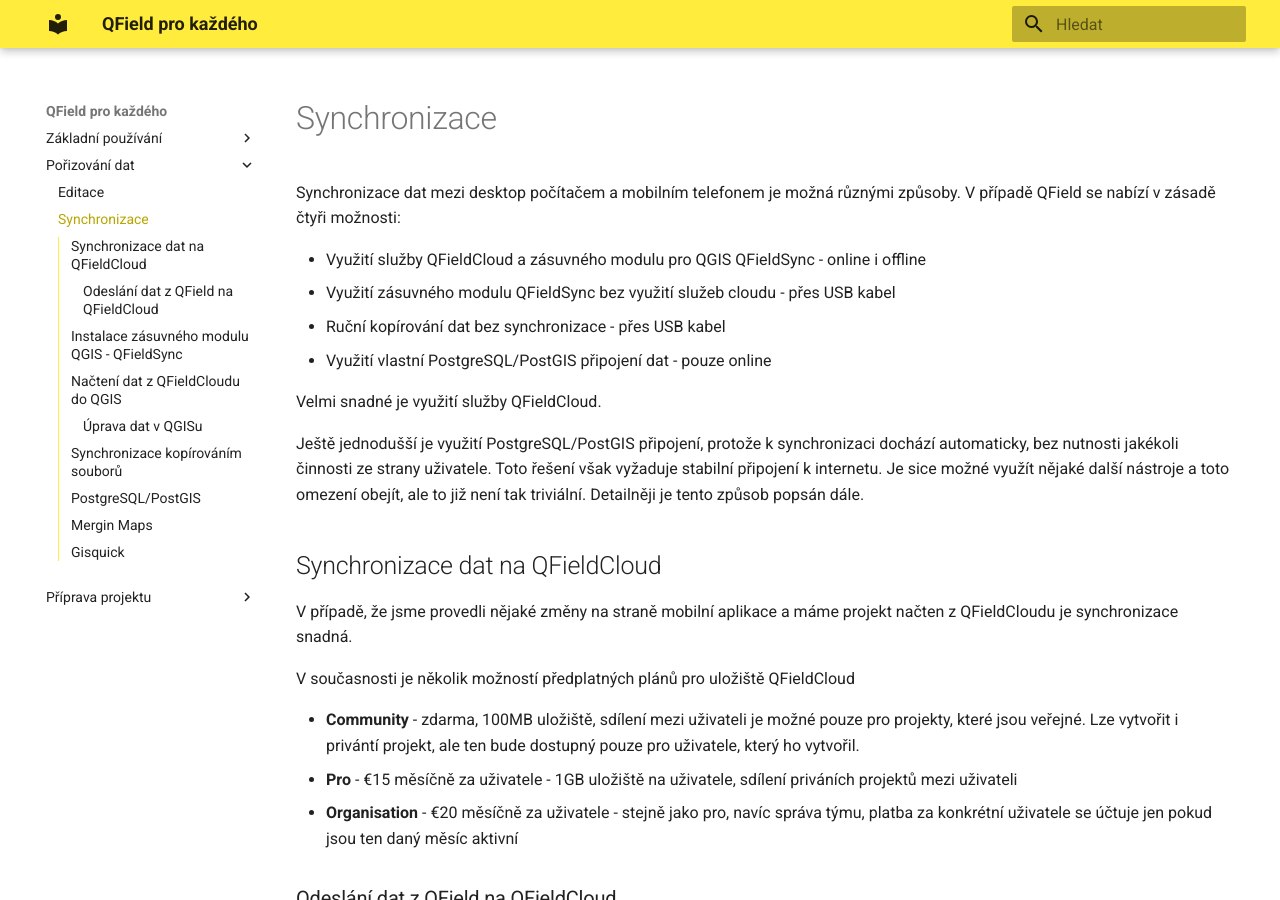
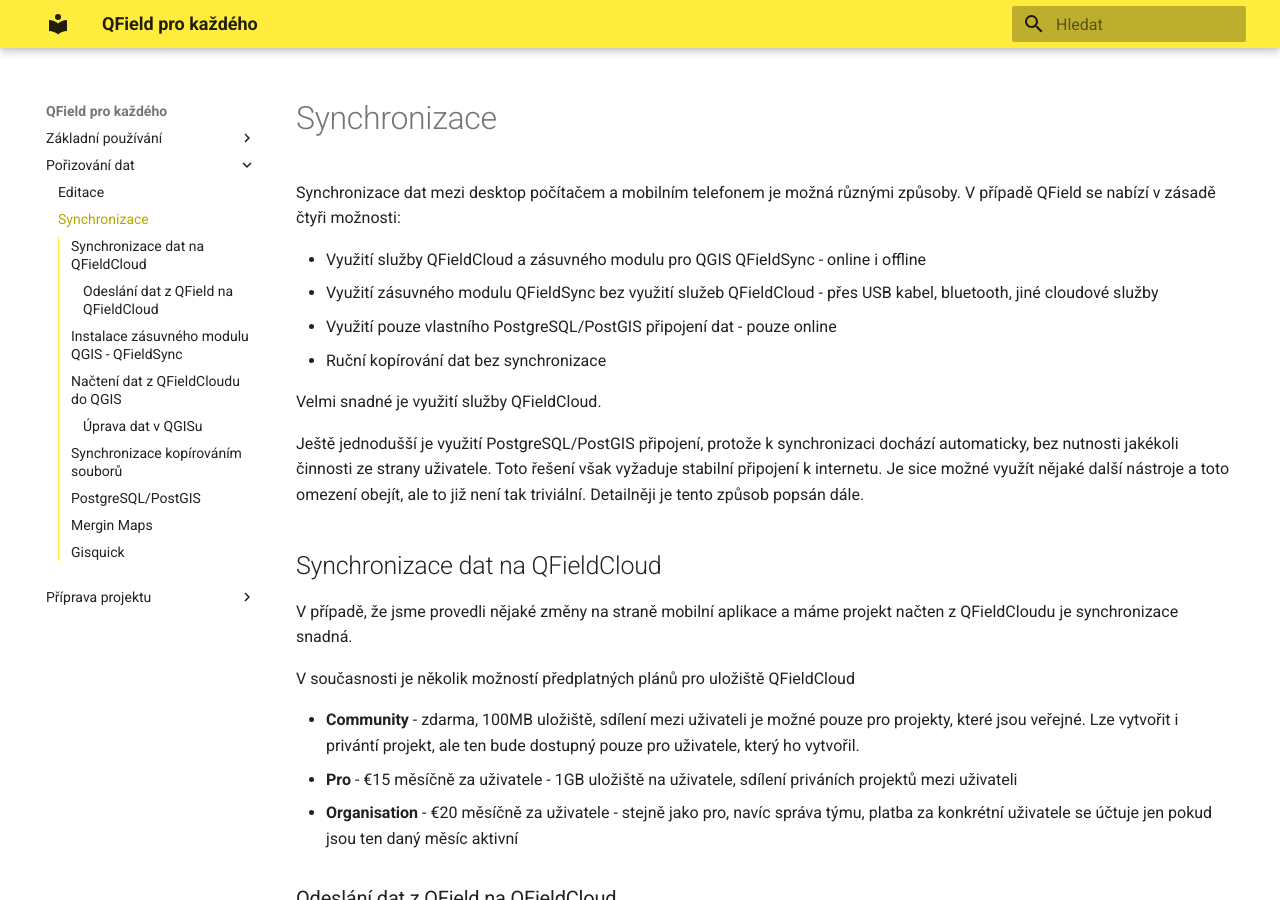
Before and after one commit to GISMentors/qfield, an MkDocs documentation site: the page built from docs/editace/synchronizace.md, in a window 1280 px wide and 900 px high. Built offline with MkDocs 1.6.1 and Material for MkDocs 9.7.7, drawn with Linux system fonts in a browser that asks for light colours.

Commit message:
fix: upřesnění synchronizace

```diff
--- a/docs/editace/synchronizace.md
+++ b/docs/editace/synchronizace.md
@@ -4,9 +4,9 @@
 V případě QField se nabízí v zásadě čtyři možnosti:
 
 * Využití služby QFieldCloud a zásuvného modulu pro QGIS QFieldSync - online i offline
-* Využití zásuvného modulu QFieldSync bez využití služeb cloudu - přes USB kabel
-* Ruční kopírování dat bez synchronizace - přes USB kabel
-* Využití vlastní PostgreSQL/PostGIS připojení dat - pouze online
+* Využití zásuvného modulu QFieldSync bez využití služeb QFieldCloud - přes USB kabel, bluetooth, jiné cloudové služby
+* Využití pouze vlastního PostgreSQL/PostGIS připojení dat - pouze online
+* Ruční kopírování dat bez synchronizace
 
 Velmi snadné je využití služby QFieldCloud.
 
```
